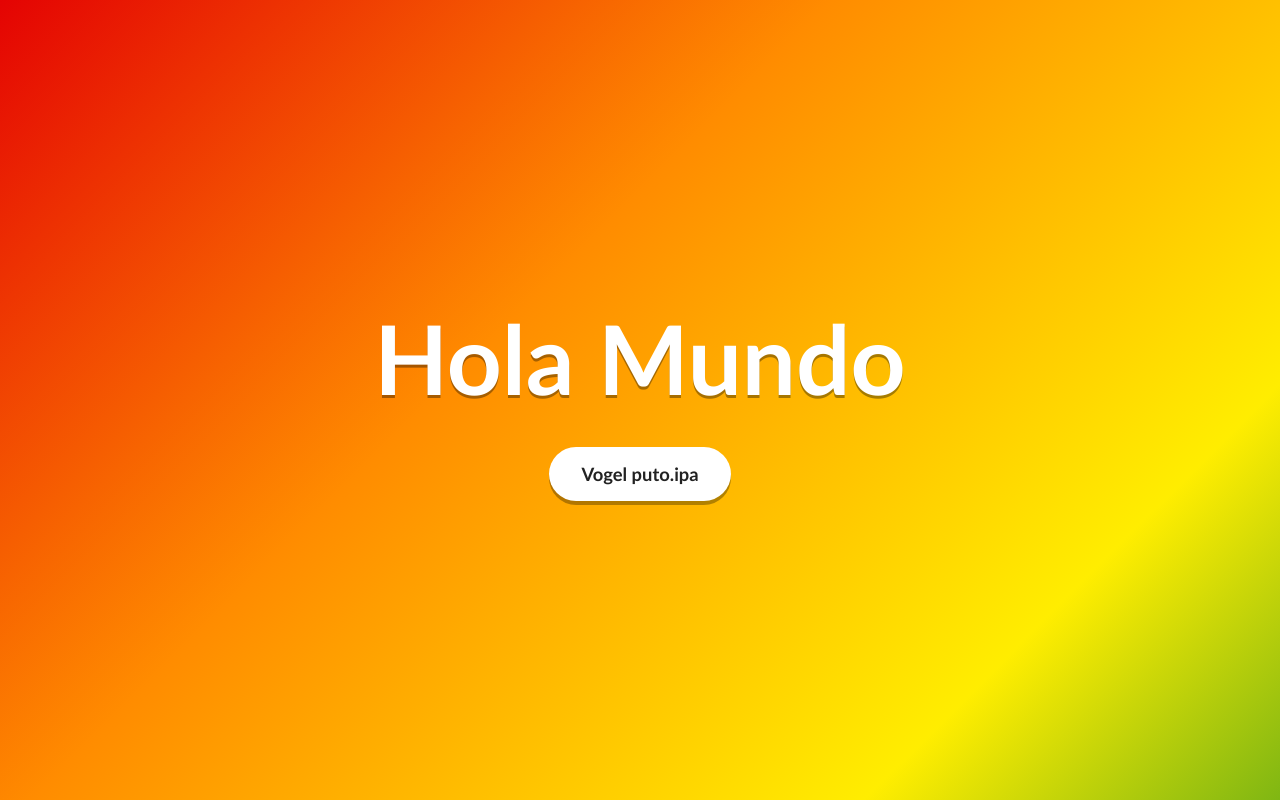
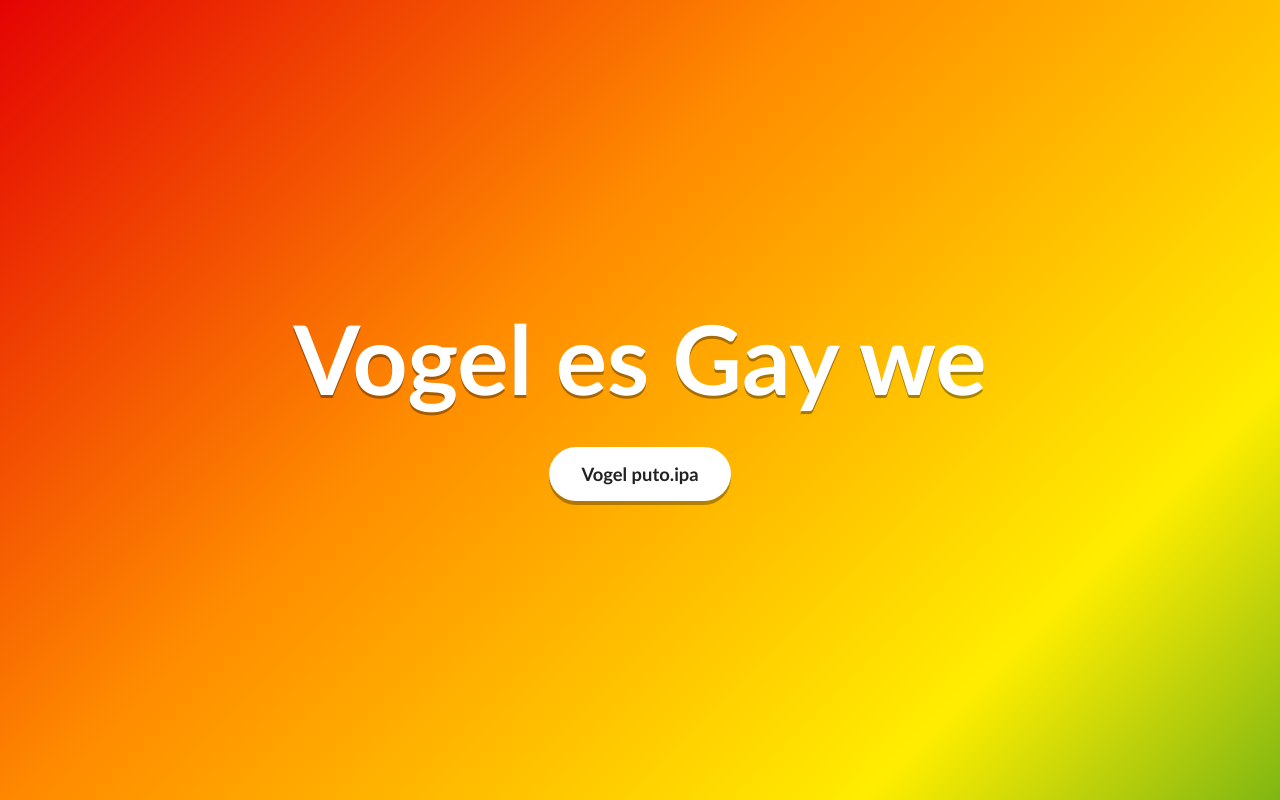
Before and after one commit to ftrevino739-ctrl/Vogel-es-gay, a plain HTML site: page index.html in a window 1280 px wide. Drawn offline with Linux system fonts and the light colour scheme.

Commit message:
Update index.html

```diff
--- a/index.html
+++ b/index.html
@@ -50,7 +50,7 @@ a.btn:focus-visible { outline: 3px solid #fff; outline-offset: 4px; }
 </style>
 </head>
 <body>
-  <h1>Hola Mundo</h1>
+  <h1>Vogel es Gay we</h1>
   <a class="btn" href="https://github.com/ftrevino739-ctrl/Vogel-es-gay/releases/download/Pinche-gay/Vogel.es.gay.ipa">Vogel puto.ipa</a>
 </body>
 </html>
```
